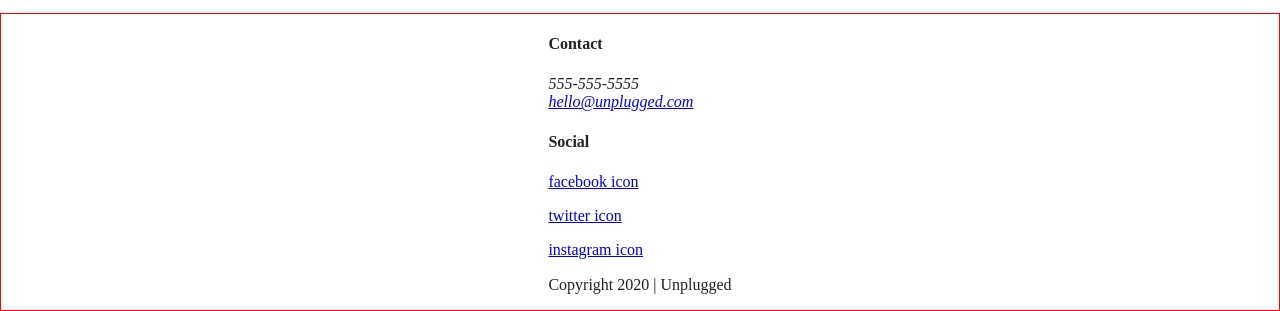
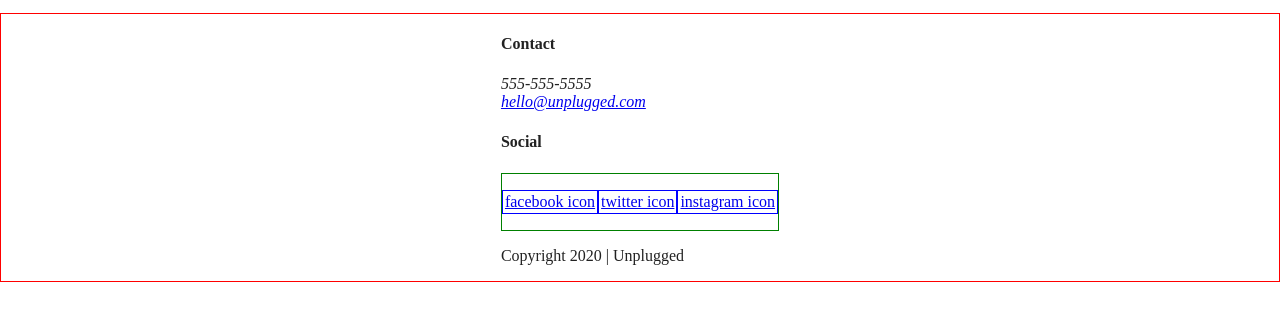
Before and after one commit to JWYC/206-site1, a website built with Parcel: page index.html in a window 1280 px wide. Shown: the part 855-1166 px from the top of the page. After the commit the page ends 1137 px from the top, so only its background shows below. Built offline with nearby package versions, Linux system fonts and the light colour scheme.

Commit message:
Flex added to footer .social-icons, .social p

```diff
--- a/css/main.css
+++ b/css/main.css
@@ -86,16 +86,16 @@ textarea {
 /* ==========================================================================
    Author's custom styles
    ========================================================================== */
-Header,
-Footer{
+header,
+footer{
   display:flex;
-  justify-content: center;
-  align-items: center;
+  justify-content:center;
+  align-items:center;
   flex-flow:row wrap;
   border:1px solid red;
 }
 
-
+/*========= header mobile flex layout ============*/
 header .content-wrapper{
   display:flex;
   justify-content:center;
@@ -116,7 +116,6 @@ header nav{
   border:1px solid orange;
 }
 
-
 header nav ul{
   display:flex;
   justify-content:space-around;
@@ -134,9 +133,22 @@ header nav ul li{
 }
 
 
+/*============== footer mobile flex layout ================*/
 
+footer .social-icons{
+  display:flex;
+  justify-content:center;
+  align-items: center;
+  border:1px solid green;
+}
 
-
+footer .social p{
+  display:flex;
+  justify-content:center;
+  align-items: center;
+  padding:2px;
+  border:1px solid blue;
+}
 
 /* ==========================================================================
    Helper classes
```
